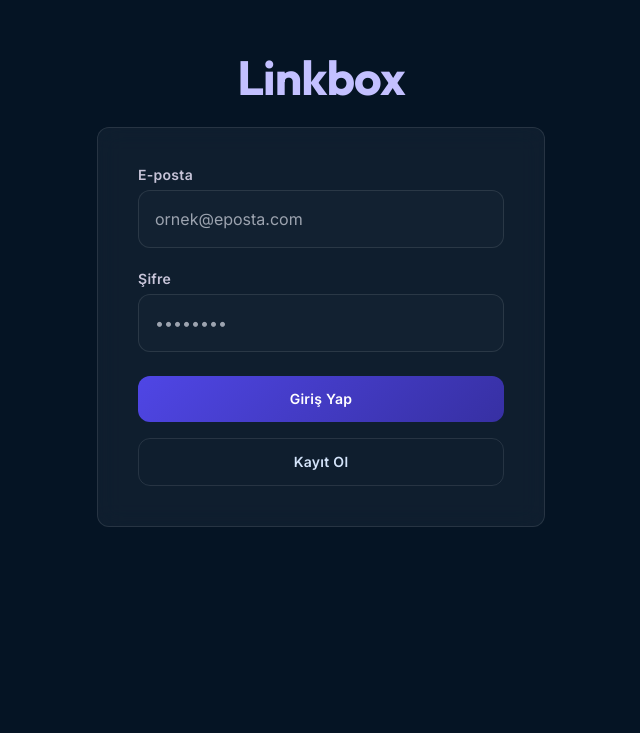
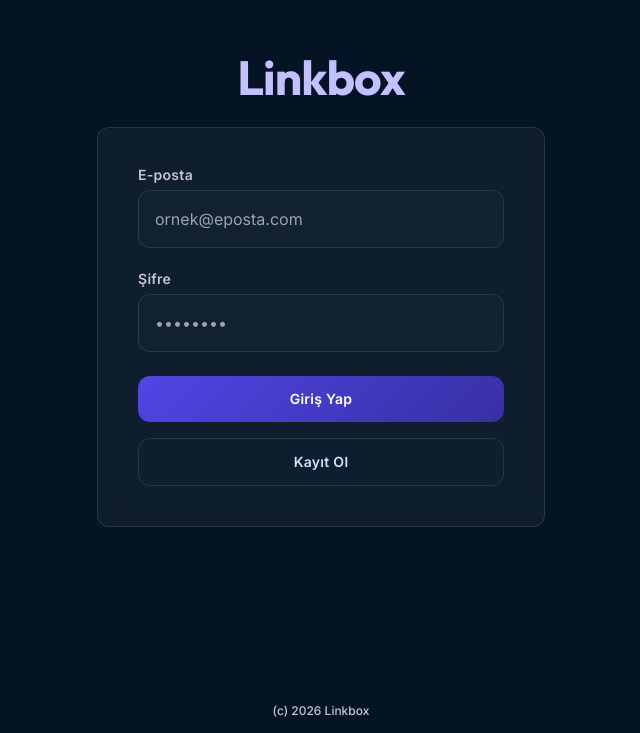
Before and after one commit to siracalaks/linkbox, a Next.js app: page /login in a window 1280 px wide. Shown: the part 111-844 px from the top of the page, without its empty margins (319-959 px from the left). Before the commit the page ends 800 px from the top, so only its background shows below. Built offline with nearby package versions, Linux system fonts and the light colour scheme; no server answers.

Commit message:
ui: genel yerlesime footer eklendi
Kok layout'a "(c) 2026 Linkbox" metnini icaren, mevcut koyu tema
tipografisine uygun (kucuk gri, ortalanmis) bir footer eklendi.

```diff
--- a/app/layout.tsx
+++ b/app/layout.tsx
@@ -24,6 +24,9 @@ export default function RootLayout({ children }: { children: React.ReactNode })
       </head>
       <body className="min-h-screen bg-background text-on-background antialiased">
         {children}
+        <footer className="py-md text-center text-label-xs text-on-surface-variant">
+          (c) 2026 Linkbox
+        </footer>
       </body>
     </html>
   );
```
